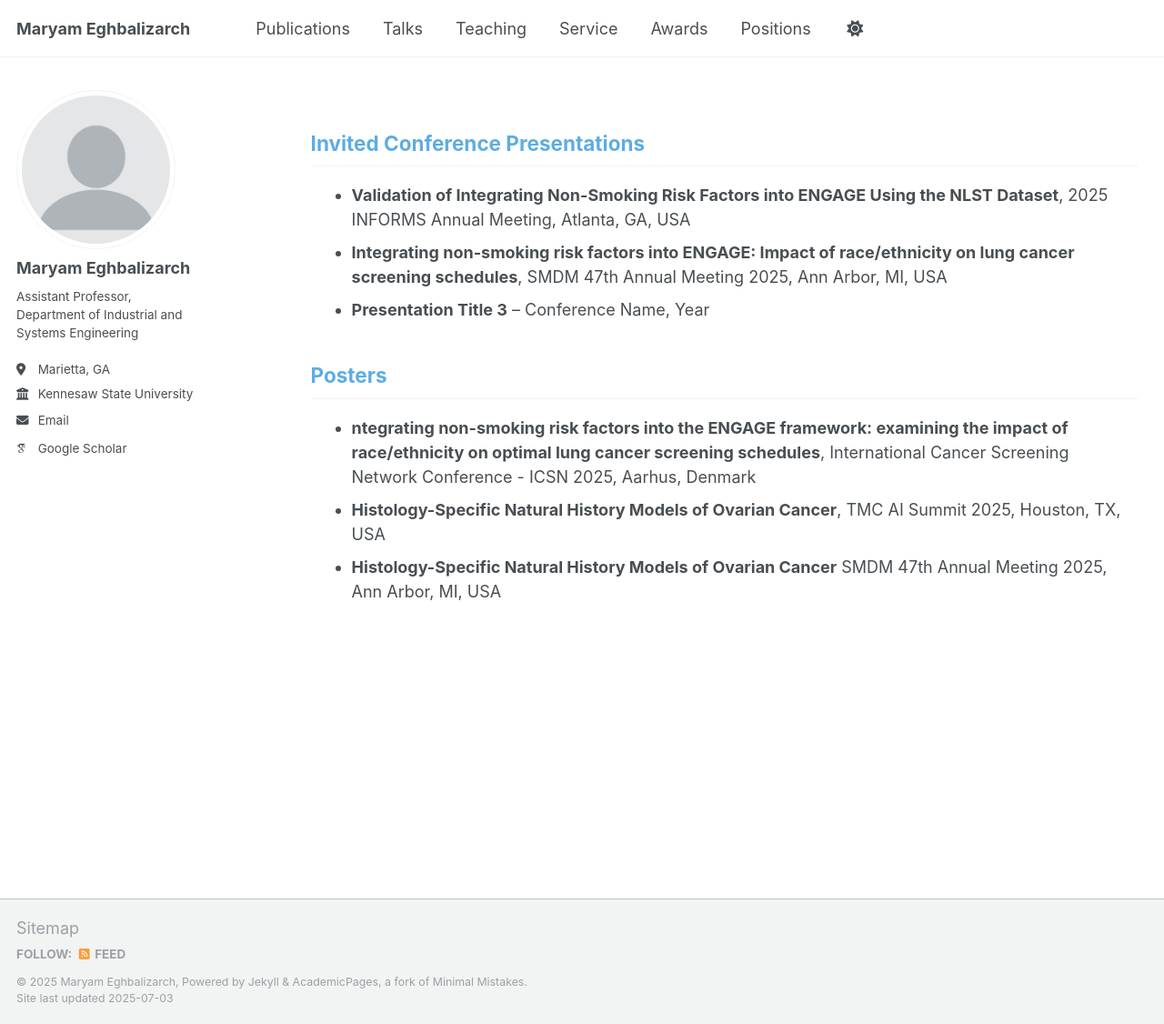
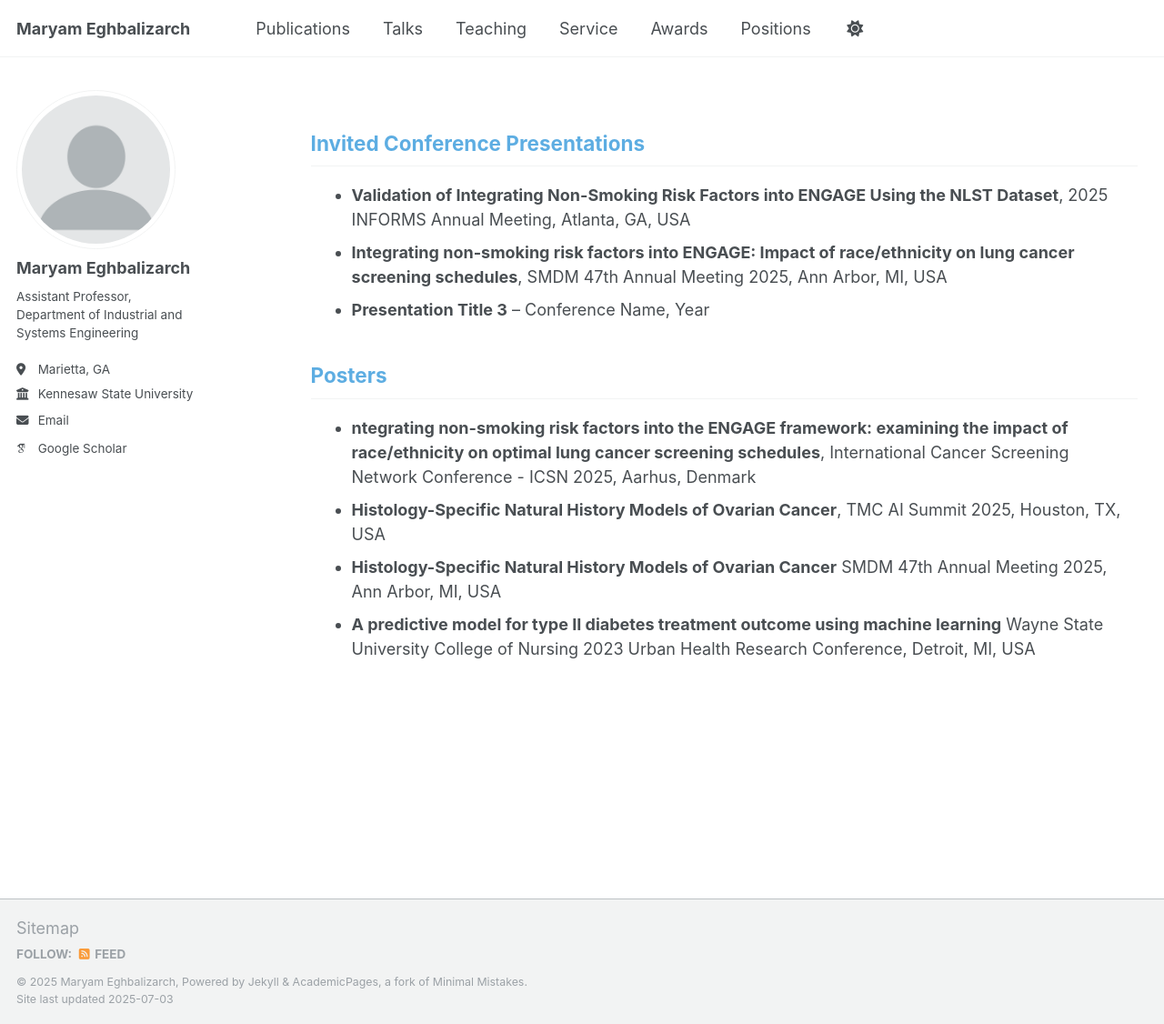
Before and after one commit to meghbalizarch/meghbalizarch.github.io, a Jekyll site: the page built from _pages/talks.html, in a window 1280 px wide and 1126 px high. Shown: the whole window at 91% size. Built offline with Jekyll 4.4.1, drawn with Linux system fonts in a browser that asks for light colours; some web fonts are replaced; a script that is not in the unit is left out.

Commit message:
Update talks.html

```diff
--- a/_pages/talks.html
+++ b/_pages/talks.html
@@ -17,4 +17,5 @@ Ann Arbor, MI, USA</li>
 into the ENGAGE framework: examining the impact of race/ethnicity on optimal lung cancer screening schedules</strong>, International Cancer Screening Network Conference - ICSN 2025, Aarhus, Denmark</li>
   <li><strong>Histology-Specific Natural History Models of Ovarian Cancer</strong>, TMC AI Summit 2025, Houston, TX, USA</li>
   <li><strong>Histology-Specific Natural History Models of Ovarian Cancer</strong> SMDM 47th Annual Meeting 2025, Ann Arbor, MI, USA</li>
+  <li><strong>A predictive model for type II diabetes treatment outcome using machine learning</strong> Wayne State University College of Nursing 2023 Urban Health Research Conference, Detroit, MI, USA</li>
 </ul>
```
